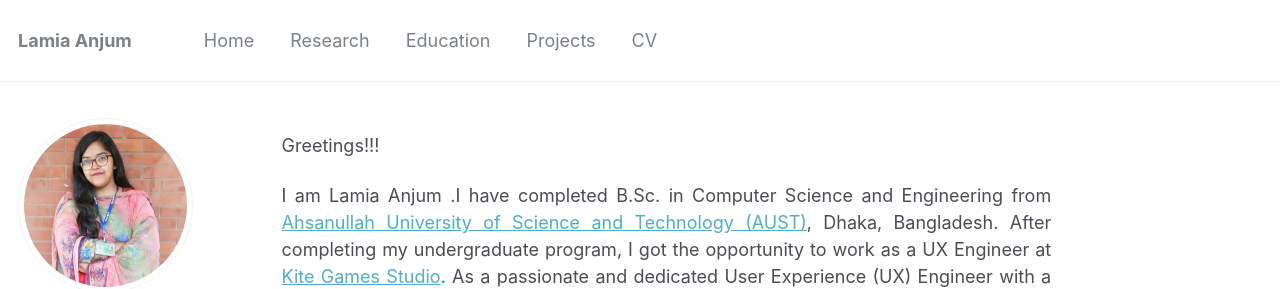
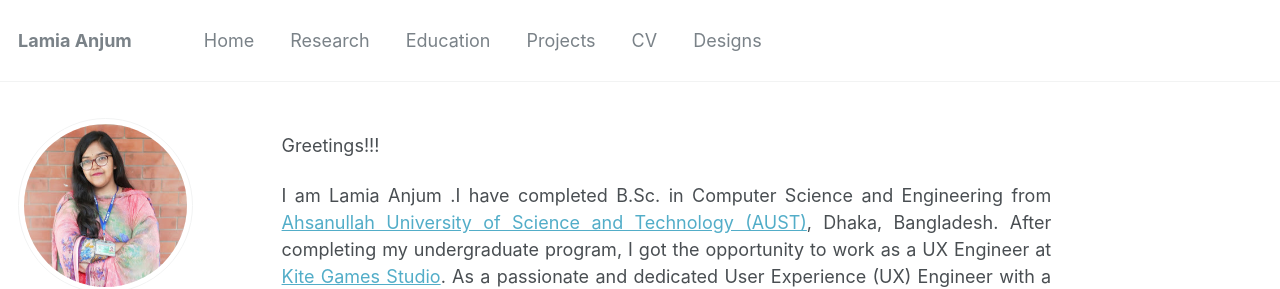
Before and after one commit to lamianjum/lamianjum.github.io, a Jekyll site: the page built from _pages/about.md, in a window 1280 px wide and 1111 px high. Shown: the top 289 px of the window. Built offline with Jekyll 4.4.1, drawn with Linux system fonts in a browser that asks for light colours; a script that is not in the unit is left out.

Commit message:
Update navigation.yml

```diff
--- a/_data/navigation.yml
+++ b/_data/navigation.yml
@@ -17,3 +17,6 @@ main:
 
   - title: "CV"
     url: /cv/
+
+  - title: "Designs"
+    url: /design/
```
